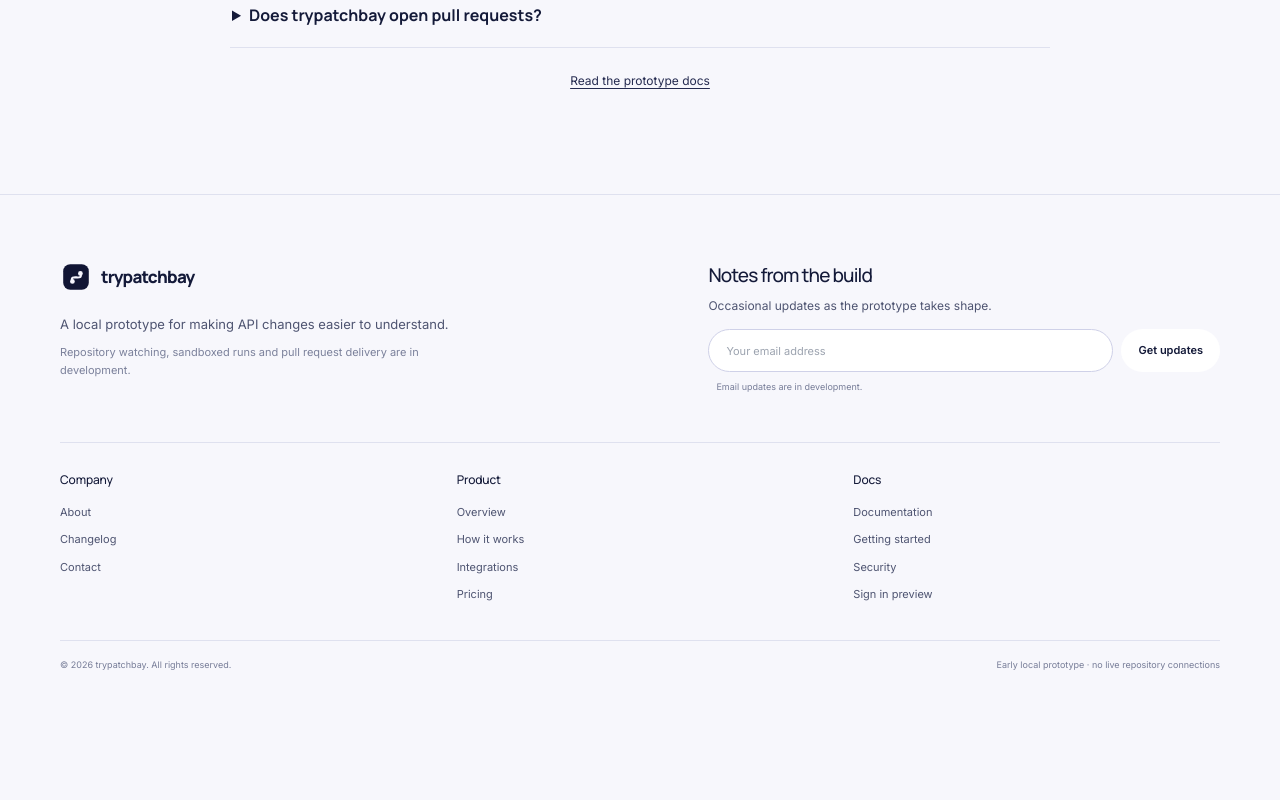
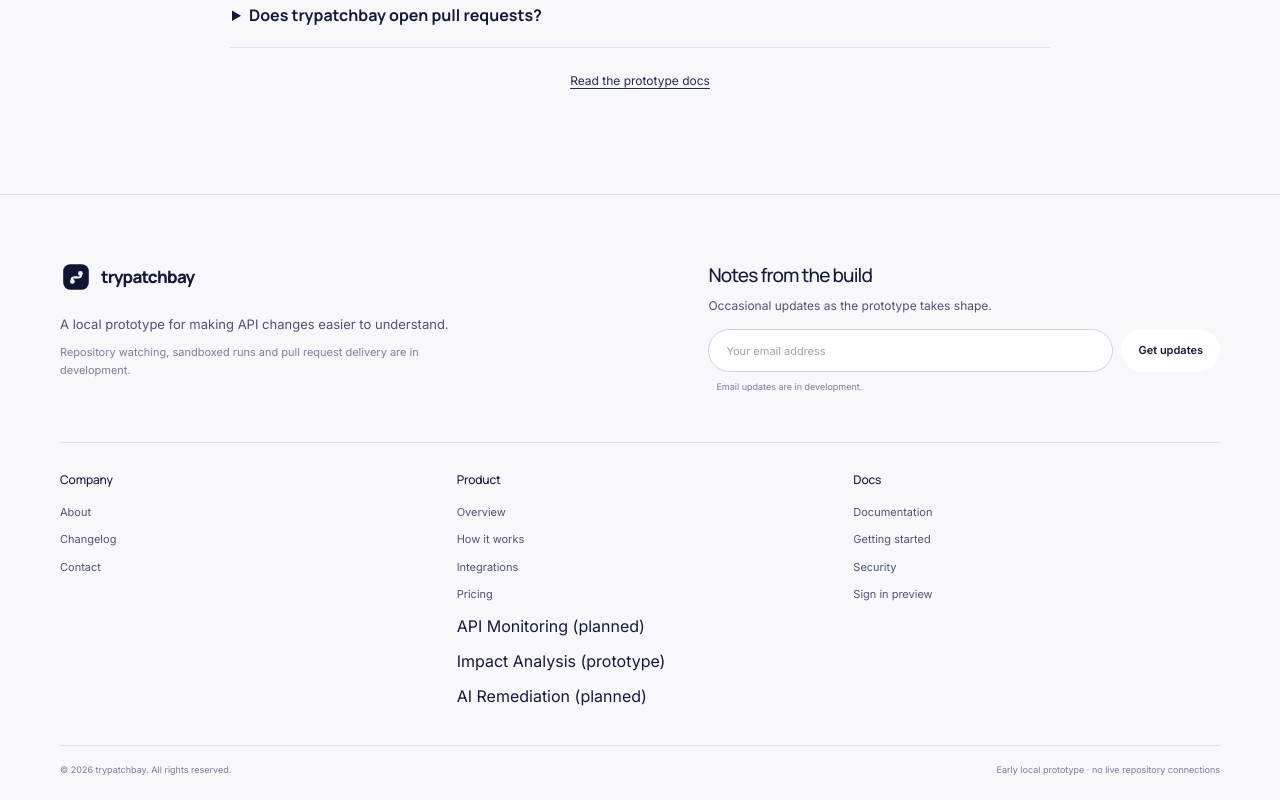
Before and after one commit to Nitish-1303/Patchversion, a Next.js app in the folder packages/site/: page / in a window 1280 px wide. Shown: the part 6034-6834 px from the top of the page. Before the commit the page ends 6729 px from the top, so only its background shows below. Built offline with nearby package versions, Linux system fonts and the light colour scheme.

Commit message:
site: restore planned and prototype labels in footer

```diff
--- a/packages/site/src/app/Chrome.tsx
+++ b/packages/site/src/app/Chrome.tsx
@@ -113,7 +113,7 @@
       </div>
       <div className="footer-links content-width">
         <div><h3>Company</h3><Link href="/about">About</Link><Link href="/changelog">Changelog</Link><Link href="/contact">Contact</Link></div>
-        <div><h3>Product</h3><Link href="/product">Overview</Link><Link href="/how-it-works">How it works</Link><Link href="/integrations">Integrations</Link><Link href="/pricing">Pricing</Link></div>
+        <div><h3>Product</h3><Link href="/product">Overview</Link><Link href="/how-it-works">How it works</Link><Link href="/integrations">Integrations</Link><Link href="/pricing">Pricing</Link><span>API Monitoring (planned)</span><span>Impact Analysis (prototype)</span><span>AI Remediation (planned)</span></div>
         <div><h3>Docs</h3><Link href="/docs">Documentation</Link><Link href="/docs/getting-started">Getting started</Link><Link href="/docs/security">Security</Link><Link href="/login">Sign in preview</Link></div>
       </div>
       <div className="footer-bottom content-width">
```
